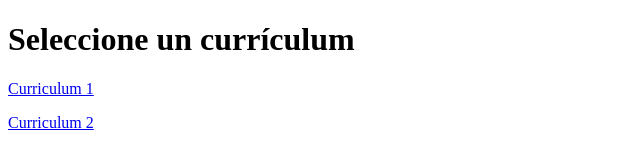
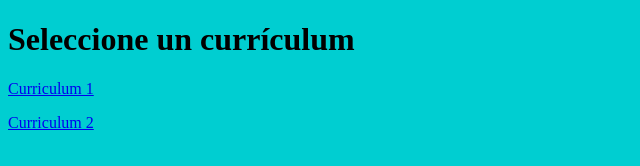
Before and after one commit to miguelfernandezmartin/CURRICULUM2, a plain HTML site: page index.html in a window 1280 px wide. Shown: the whole page, without its empty margins (0-640 px from the left). Drawn offline with Linux system fonts and the light colour scheme.

Commit message:
version3

```diff
--- a/index.html
+++ b/index.html
@@ -3,9 +3,9 @@
 <head>
     <meta charset="UTF-8">
     <meta name="viewport" content="width=device-width, initial-scale=1.0">
-    <title>Document</title>
+    <title>Indice</title>
 </head>
-<body>
+<body style="background-color: darkturquoise;">
     <h1>Seleccione un currículum</h1>
     <p><a href="curriculum1.html" target="_blank">Curriculum 1</a></p>
     <p><a href="curriculum2.html" target="_blank">Curriculum 2</a></p>
```
